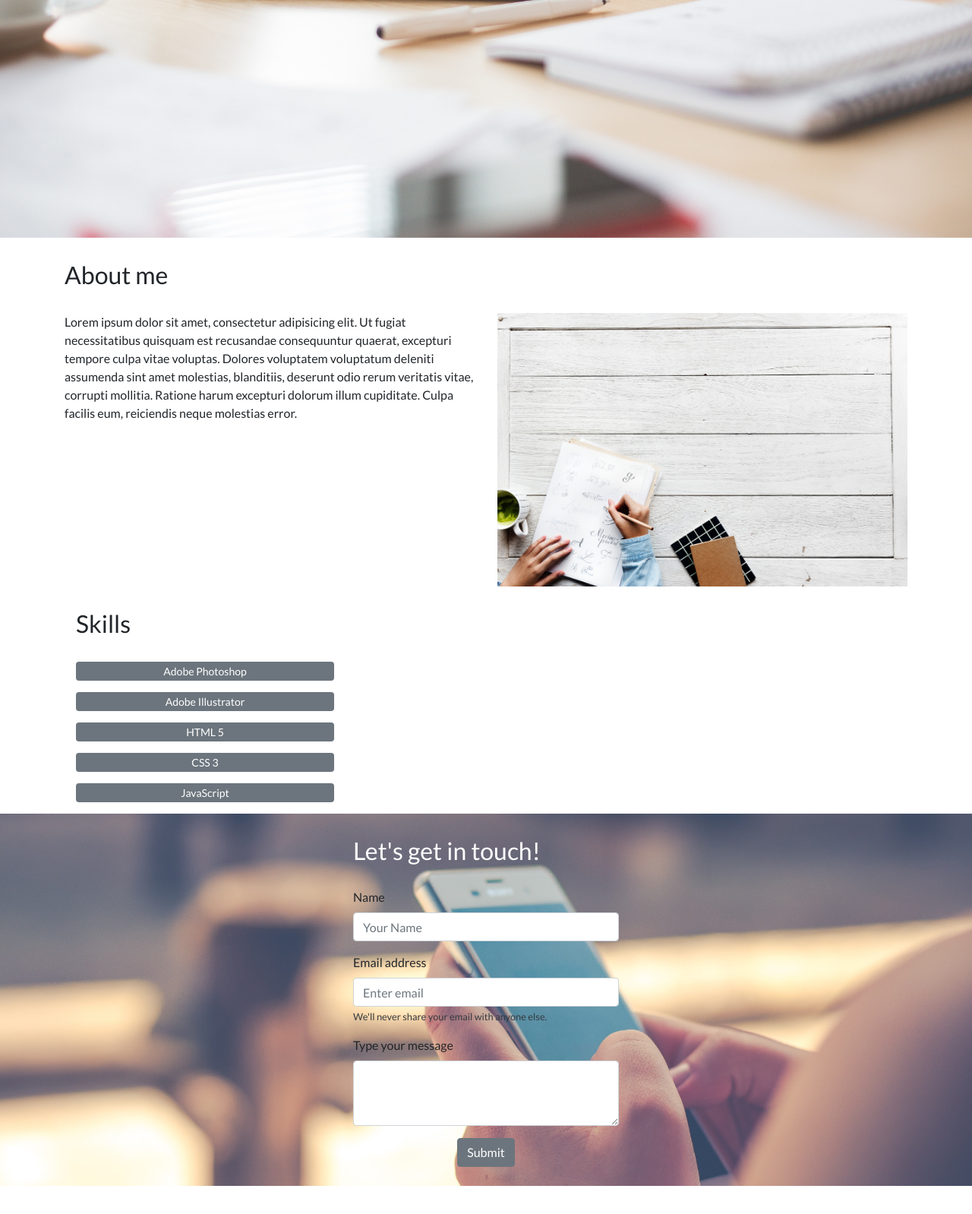
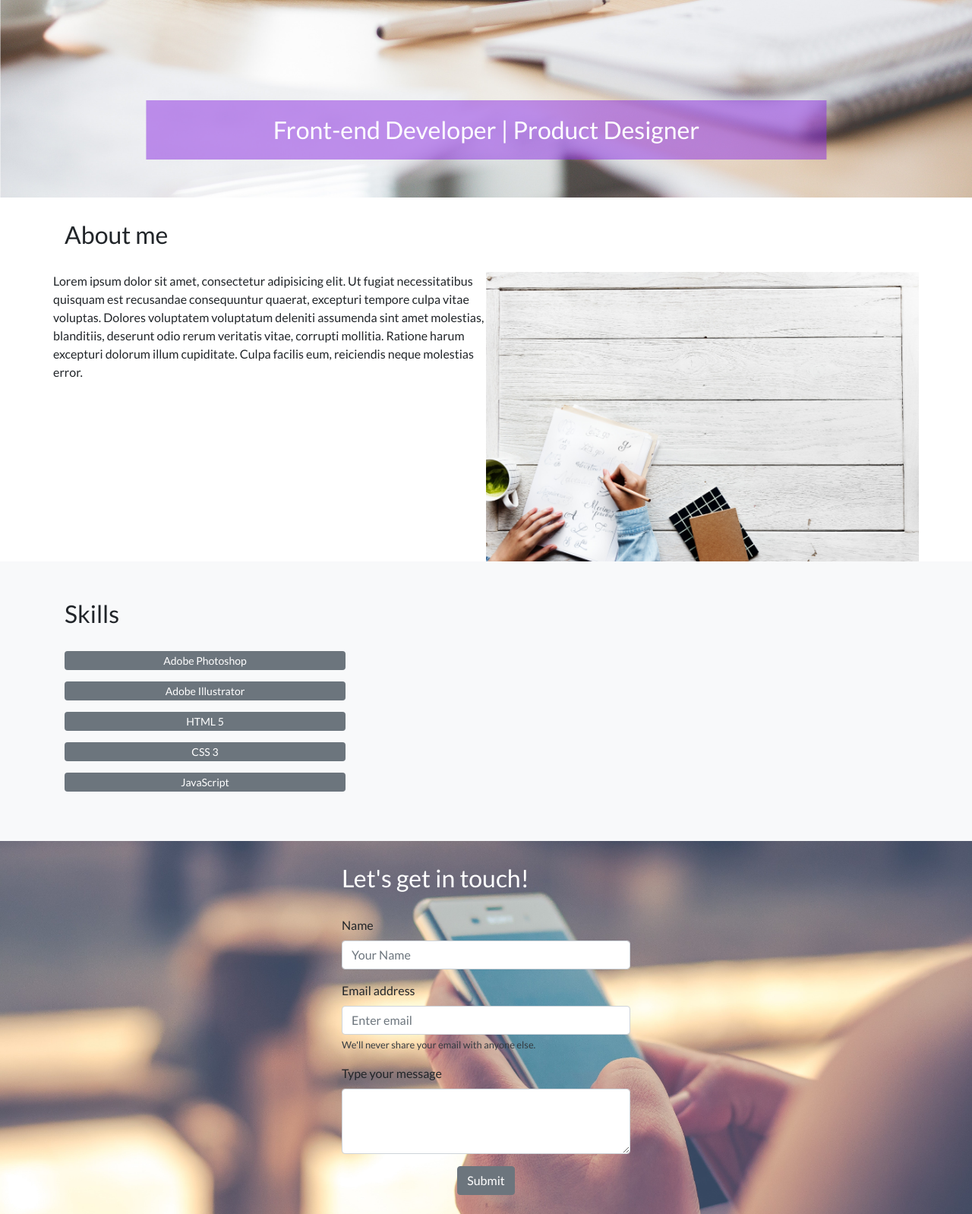
Before and after one commit to vanessa-ariel/vanessa-ariel.github.io, a website: page index.html in a window 1280 px wide. Shown: the part 540-2138 px from the top of the page at 76% size. Before the commit the page ends 2101 px from the top, so only its background shows below. Drawn offline with Linux system fonts and the light colour scheme.

Commit message:
Add carousel caption

```diff
--- a/css/style.css
+++ b/css/style.css
@@ -12,7 +12,9 @@ h2 {
   text-align: left;
   margin: 30px 0;
 }
-
+.col-lg-6, .col-lg-4, .col-lg-8{
+  padding:0
+}
 /*NAVBAR*/
 .scrolled {
   background-color: white;
@@ -27,14 +29,17 @@ h2 {
 }
 
 /*CAROUSEL*/
-/*
+
 .carousel-item{
     height: 100vh;
     object-fit: cover;
 }
-*/
+.carousel-caption{
+  background-color: rgba(138, 43, 226,0.5);
+}
+
 /*BANNER*/
-.banner img {
+/* .banner img {
   height: 100vh;
   width: 100vw;
   -o-object-fit: cover;
@@ -44,9 +49,12 @@ h2 {
 .banner h2 {
   background-color: rgba(39, 38, 38, 0.5);
   padding: 5px;
-}
+} */
 
 /*SKILLS*/
+.skills{
+  padding: 20px 0 50px;
+}
 .progress {
   margin-bottom: 15px;
   height: 25px;
--- a/index.html
+++ b/index.html
@@ -50,16 +50,19 @@
 
 
     <!-- CAROUSEL -->
-
+    <section class="carousel">
         <div id="carouselExampleControls" class="carousel slide" data-ride="carousel">
             <div class="carousel-inner">
                 <div class="carousel-item active">
+                    <h2 class="carousel-caption d-none d-md-block">Front-end Developer | Product Designer</h2>
                     <img class="d-block w-100" src="assets/ballpen-blur-close-up-461077.jpg" alt="First slide">
                 </div>
                 <div class="carousel-item">
+                    <h2 class="carousel-caption d-none d-md-block">Front-end Developer | Product Designer</h2>
                     <img class="d-block w-100" src="assets/ballpen-blur-close-up-461077.jpg" alt="Second slide">
                 </div>
                 <div class="carousel-item">
+                    <h2 class="carousel-caption d-none d-md-block">Front-end Developer | Product Designer</h2>
                     <img class="d-block w-100" src="assets/rawpixel-600782-unsplash.jpg" alt="Third slide">
                 </div>
             </div>
@@ -72,6 +75,7 @@
                 <span class="sr-only">Next</span>
             </a>
         </div>
+    </section>
 
 
 	<!--	BANNER-->
@@ -98,7 +102,7 @@
     </section>
 
     <!-- SKILLS -->
-    <section class = "skills">
+    <section class = "skills bg-light">
        <div class = "container">
 			<div class = "col-lg-4">
 				<h2>Skills</h2>
```
Lines whose indentation alone changed are shown as unchanged.
